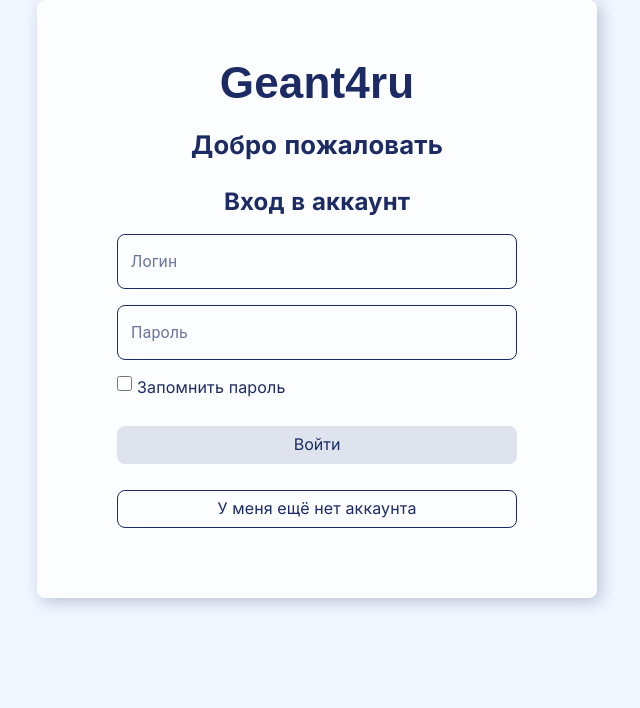
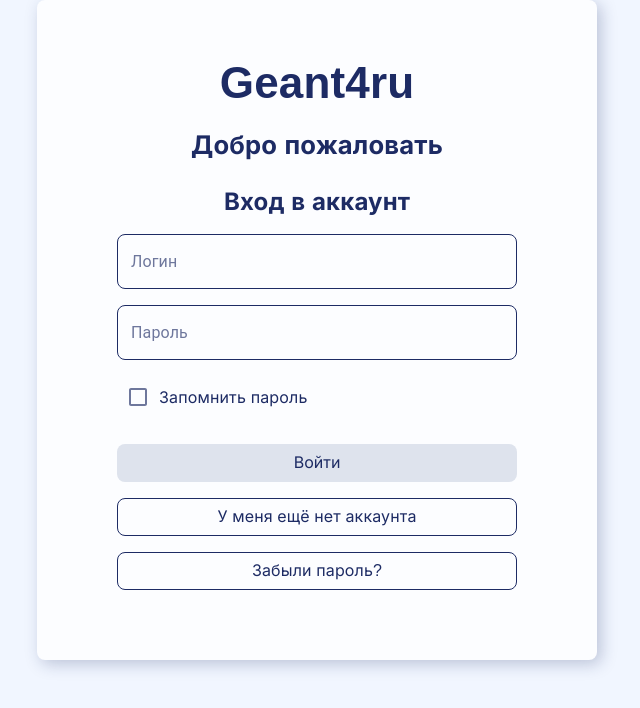
Before and after one commit to AlekseySimonov/Geant4_frontend_service, a React app: page /auth/login in a window 1280 px wide. Shown: the top 708 px of the page, without its empty margins (323-963 px from the left). Built offline with nearby package versions, Linux system fonts and the light colour scheme; no server answers.

Commit message:
Remember_me ui | DefinePlugin

```diff
--- a/package.json
+++ b/package.json
@@ -54,6 +54,7 @@
     "@emotion/styled": "^11.14.0",
     "@mui/material": "^7.0.1",
     "@reduxjs/toolkit": "^2.5.1",
+    "dotenv": "^16.4.7",
     "formik": "^2.4.6",
     "js-cookie": "^3.0.5",
     "react": "^19.0.0",
--- a/src/features/auth/ui/LoginForm.tsx
+++ b/src/features/auth/ui/LoginForm.tsx
@@ -1,10 +1,11 @@
-import { Form, Formik, FormikHelpers } from "formik"
+import { Field, Form, Formik, FormikHelpers } from "formik"
 import * as Yup from 'yup'
 import styles from "./_authForm.module.scss"
 import { Link } from "react-router";
 import { FormField } from './../../../shared/ui/components/formField/FormField';
 import { useLoginMutation } from "@/pages/authPage/api/authApi";
 import { FormValues } from "./types";
+import { Checkbox } from "@mui/material";
 
 export const LoginForm: React.FC = () => {
 	const [login] = useLoginMutation()
@@ -12,7 +13,7 @@
 	const initialValues: FormValues = {
 		username: "",
 		password: "",
-		// remember: false,
+		remember_me: false,
 	}
 
 	const handleSubmit = async (values: typeof initialValues, { setErrors, setStatus }: FormikHelpers<FormValues>) => {
@@ -47,19 +48,18 @@
 						<h3>Вход в аккаунт</h3>
 
 						<FormField name="username" placeholder="Логин" errors={errors} />
-						<FormField name="password" placeholder="Пароль" errors={errors} type="password"/>
+						<FormField name="password" placeholder="Пароль" errors={errors} type="password" />
 
 						{status && <div className={styles.form_errorMessage}>{status}</div>}
 
-						<div className={styles.form_passwordRemember}>
-							<input
-								type="checkbox"
-							// checked={formValues.remember}
-							// onChange={() => setFormValues((prev) => ({ ...prev, remember: !prev.remember, }))}
-							/>
-							Запомнить пароль
-						</div>
-
+						<Field name="remember_me" type="checkbox">
+							{({ field }: any) => (
+								<label className={styles.form_passwordRemember}>
+									<Checkbox {...field} checked={field.value}/>
+									<p>Запомнить пароль</p>
+								</label>
+							)}
+						</Field>
 						<button
 							className={styles.form_submit}
 							type="submit"
@@ -72,6 +72,13 @@
 							to="/auth/registration">
 							У меня ещё нет аккаунта
 						</Link>
+
+						<Link
+							className={styles.form_link}
+							to="/auth/forgot_password">
+							Забыли пароль?
+						</Link>
+
 					</Form>
 				);
 			}}
--- a/src/features/auth/ui/_authForm.module.scss
+++ b/src/features/auth/ui/_authForm.module.scss
@@ -37,11 +37,8 @@
 	}
 	&_passwordRemember{
 		display: flex;
-		gap: 5px;
-		input{
-			width: 15px;
-			height: 15px;
-		}
+		flex-direction: row;
+		align-items: center;
 	}
 	&_link{
 		border: solid 1px;
@@ -52,7 +49,6 @@
 		text-align: center;
 		color: var(--mui-palette-primary-main);
 		border-radius: 8px;
-		margin-top: 10px;
 		transition: 0.3s ease;
 		&:hover{
 			background-color: var(--mui-palette-primary-light);
--- a/src/features/auth/ui/types.ts
+++ b/src/features/auth/ui/types.ts
@@ -5,4 +5,5 @@
     username?: string;
     password?: string;
     password2?: string;
+    remember_me?: boolean;
 }
--- a/src/pages/authPage/api/authApi.ts
+++ b/src/pages/authPage/api/authApi.ts
@@ -12,18 +12,10 @@
 	password2?: string;
 }
 
-interface AuthState {
-	isAuthenticated: boolean;
-}
-
-const initialState: AuthState = {
-	isAuthenticated: false,
-};
-
 export const authApi = createApi({
 	reducerPath: 'authApi',
 	baseQuery: fetchBaseQuery({
-		baseUrl: 'https://92.63.76.159:444/api/v1',
+		baseUrl: process.env.API_BASE_URL,
 		headers: {
 			"Content-Type": "application/json",
 		},
```
Also changed, not shown: src/shared/ui/components/buttons/SecondaryButton.tsx (line endings or trailing spaces), 3 other files (tests, documents, lock files or other folders).
